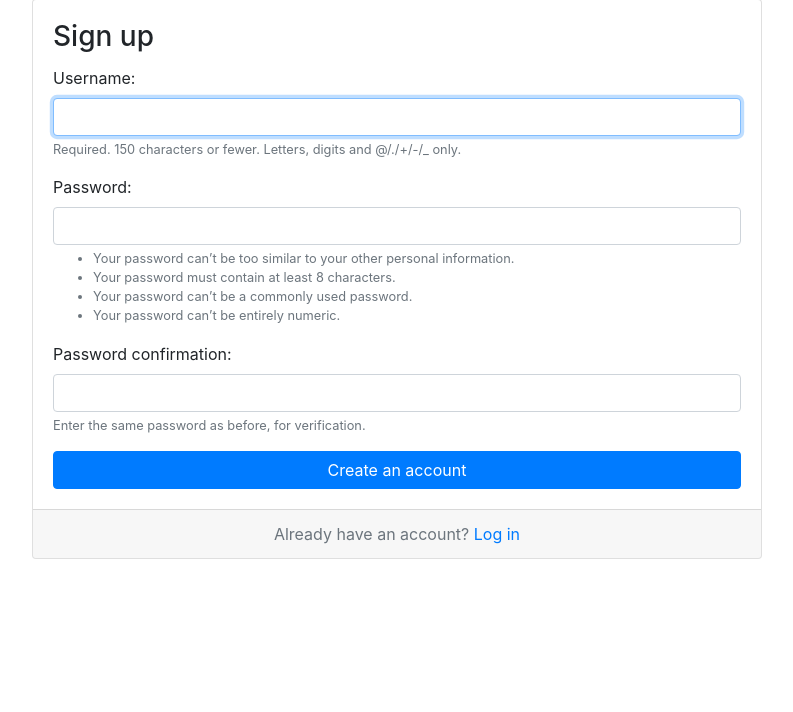
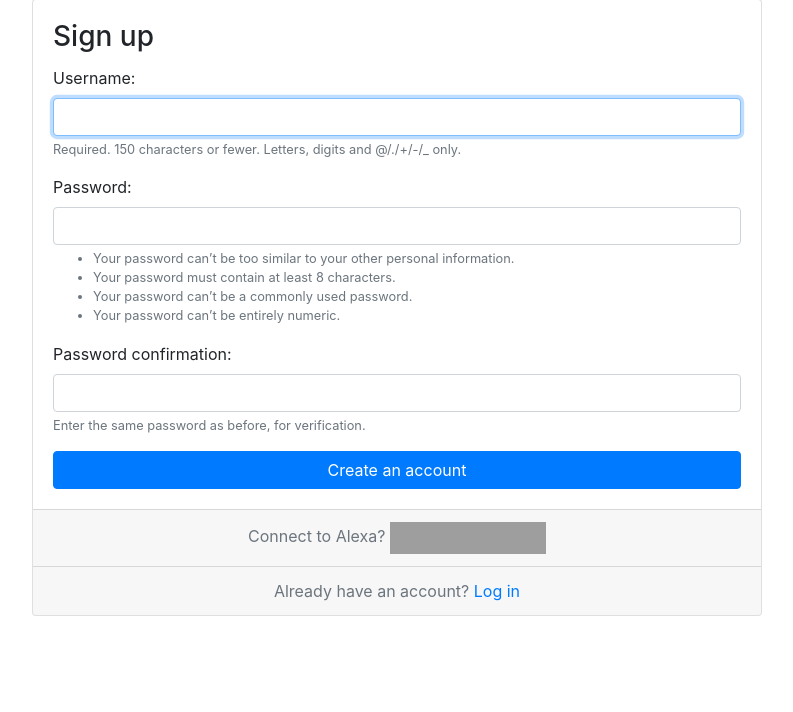
Before and after one commit to sfawcett123/Django-DCC, a Django app: page /accounts/signup in a window 1280 px wide. Shown: the part 97-809 px from the top of the page, without its empty margins (243-1036 px from the left). Before the commit the page ends 656 px from the top, so only its background shows below. Run offline with Django 3.2, Linux system fonts and the light colour scheme; some libraries are stand-ins or nearby versions; grey boxes are pictures that could not be loaded.

Commit message:
Login with amazon button added

```diff
--- a/accounts/templates/signup.html
+++ b/accounts/templates/signup.html
@@ -24,6 +24,12 @@
             </form>
           </div>
           <div class="card-footer text-muted text-center">
+            Connect to Alexa?
+            <a href="#" id="LoginWithAmazon">
+              <img border="0" alt="Login with Amazon"src="https://images-na.ssl-images-amazon.com/images/G/01/lwa/btnLWA_gold_156x32.png"width="156" height="32" />
+           </a>
+          </div>
+          <div class="card-footer text-muted text-center">
             Already have an account? <a href="#">Log in</a>
           </div>
         </div>
```
